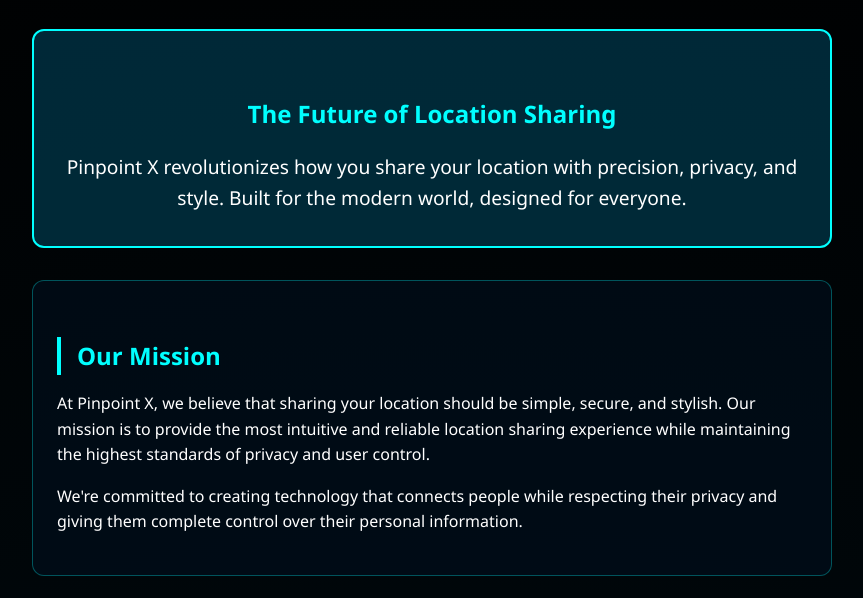
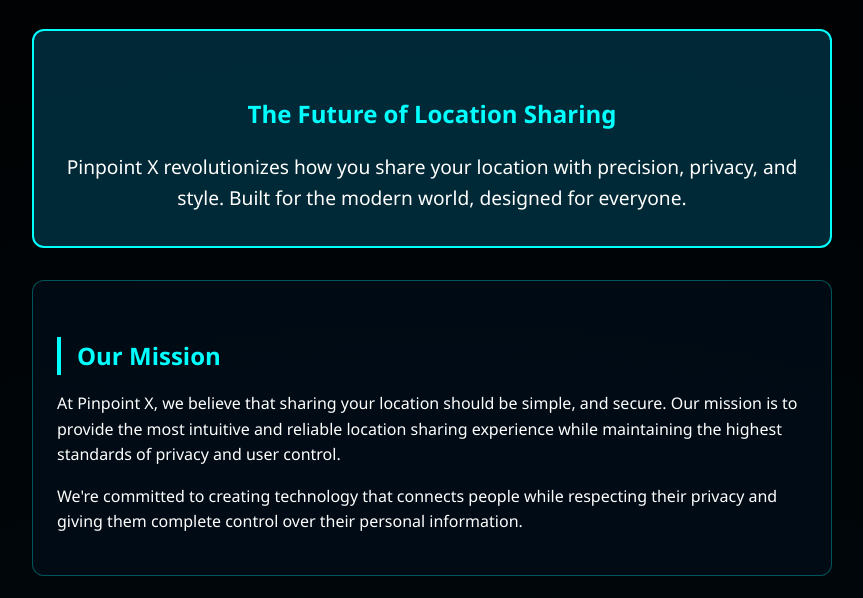
Before and after one commit to pravaase/about-pinpoint-x, a plain HTML site: page index.html in a window 1280 px wide. Shown: the part 179-777 px from the top of the page, without its empty margins (208-1071 px from the left). Drawn offline with Linux system fonts and the light colour scheme.

```diff
--- a/index.html
+++ b/index.html
@@ -142,7 +142,7 @@
 
         <div class="section">
             <h2>Our Mission</h2>
-            <p>At Pinpoint X, we believe that sharing your location should be simple, secure, and stylish. Our mission is to provide the most intuitive and reliable location sharing experience while maintaining the highest standards of privacy and user control.</p>
+            <p>At Pinpoint X, we believe that sharing your location should be simple, and secure. Our mission is to provide the most intuitive and reliable location sharing experience while maintaining the highest standards of privacy and user control.</p>
 
             <p>We're committed to creating technology that connects people while respecting their privacy and giving them complete control over their personal information.</p>
         </div>
```
